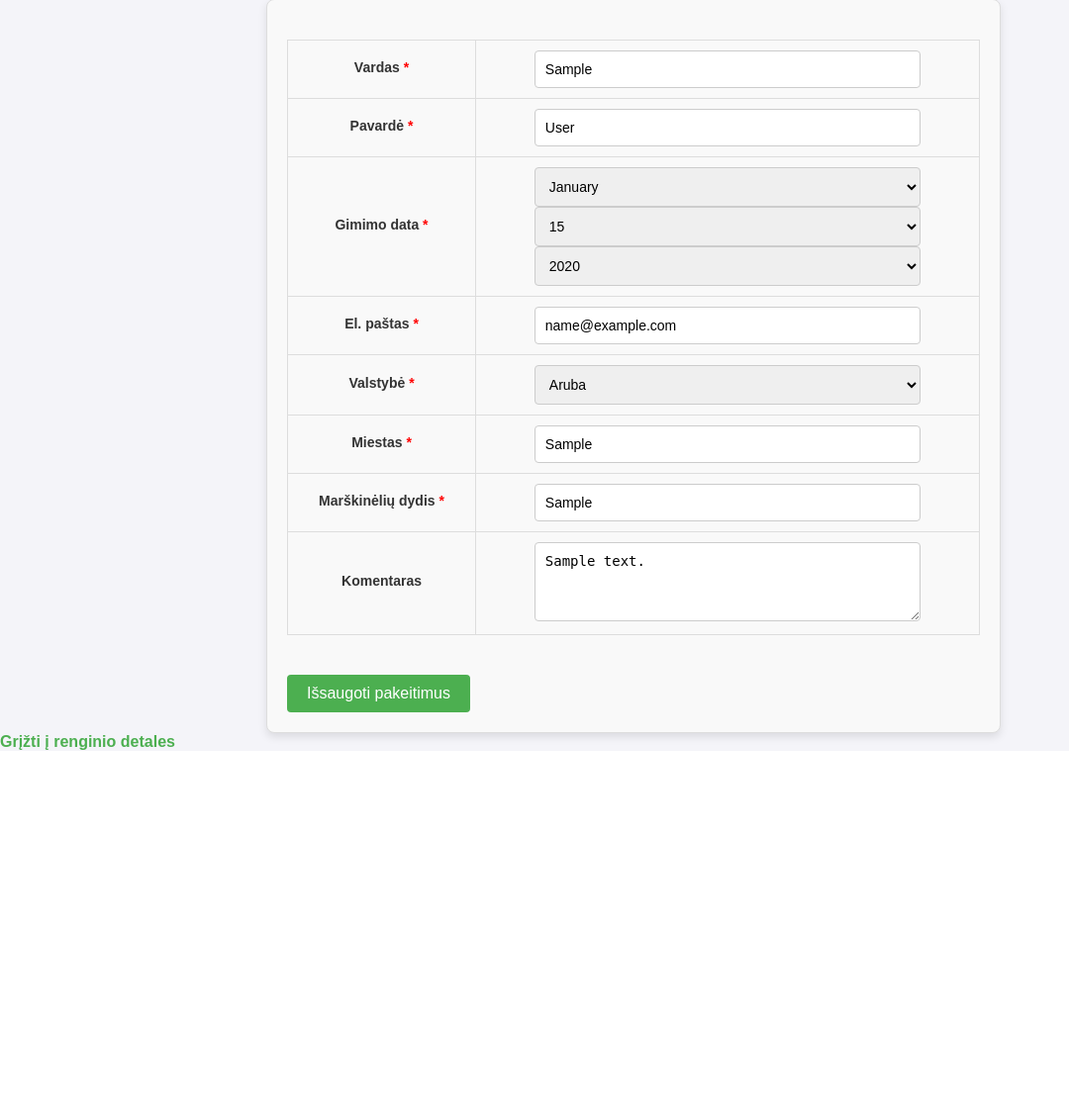
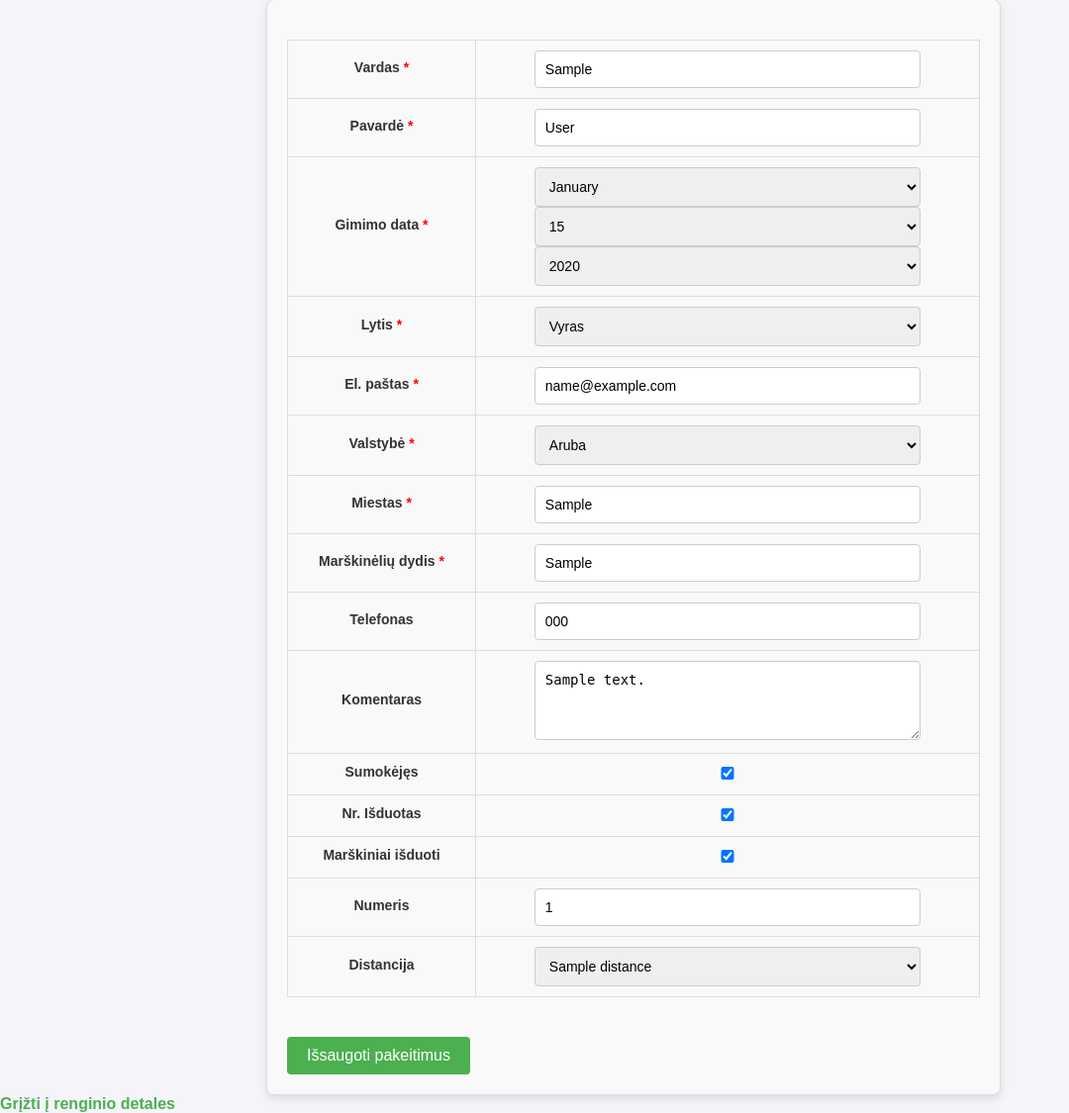
Before and after one commit to TidasKazlavickas/SportsEventsApp, a Django app: page /edit-participant/1/ in a window 1280 px wide. Shown: the part 78-1203 px from the top of the page at 99% size, without its empty margins (0-1080 px from the left). Before the commit the page ends 836 px from the top, so only its background shows below. Run offline with Django 5.2, Linux system fonts and the light colour scheme; tables that the repository leaves empty hold one stand-in row (values such as "Sample post").

Commit message:
Veikia edit participant

```diff
--- a/SportsEventApp/api/forms.py
+++ b/SportsEventApp/api/forms.py
@@ -175,6 +175,13 @@ class ParticipantForm(forms.ModelForm):
             self.fields['gender'].initial = user_profile.gender
             self.fields['date_of_birth'].initial = user_profile.date_of_birth
 
+    def clean_shirt_number(self):
+        shirt_number = self.cleaned_data.get('shirt_number')
+        # If the shirt number is an empty string, return None (or some default value)
+        if shirt_number == '':
+            return None
+        return shirt_number
+
 
 class UserProfileForm(forms.ModelForm):
     COUNTRY_CHOICES = [(country.name, country.name) for country in pycountry.countries]
--- a/SportsEventApp/api/templates/api/edit_participant.html
+++ b/SportsEventApp/api/templates/api/edit_participant.html
@@ -48,6 +48,15 @@
             <td>{{ form.date_of_birth }}</td>
         </tr>
         <tr>
+            <td><label for="{{ form.gender.id_for_label }}">Lytis
+                {% if form.email.field.required %}
+                    <span style="color: red;">*</span>
+                {% endif %}
+                </label>
+            </td>
+            <td>{{ form.gender }}</td>
+        </tr>
+        <tr>
             <td>
                 <label for="{{ form.email.id_for_label }}">
                     El. paštas
@@ -92,10 +101,35 @@
             <td>{{ form.shirt_size }}</td>
         </tr>
         <tr>
+            <td><label for="{{ form.phone_number.id_for_label }}">Telefonas</label></td>
+            <td>{{ form.phone_number }}</td>
+        </tr>
+        <tr>
             <td><label for="{{ form.comment.id_for_label }}">Komentaras</label></td>
             <td>{{ form.comment }}</td>
         </tr>
+        <tr>
+            <td><label for="{{ form.if_paid.id_for_label }}">Sumokėjęs</label></td>
+            <td>{{ form.if_paid }}</td>
+        </tr>
+        <tr>
+            <td><label for="{{ form.if_number_received.id_for_label }}">Nr. Išduotas</label></td>
+            <td>{{ form.if_number_received }}</td>
+        </tr>
+        <tr>
+            <td><label for="{{ form.if_shirt_received.id_for_label }}">Marškiniai išduoti</label></td>
+            <td>{{ form.if_shirt_received }}</td>
+        </tr>
+        <tr>
+            <td><label for="{{ form.shirt_number.id_for_label }}">Numeris</label></td>
+            <td>{{ form.shirt_number }}</td>
+        </tr>
+        <tr>
+            <td><label for="{{ form.distance.id_for_label }}">Distancija</label></td>
+            <td>{{ form.distance }}</td>
+        </tr>
     </table>
+
     <button type="submit">Išsaugoti pakeitimus</button>
 </form>
 
--- a/SportsEventApp/api/views.py
+++ b/SportsEventApp/api/views.py
@@ -340,6 +340,7 @@ def edit_participant(request, participant_id):
             if not DistanceParticipantAssociation.objects.filter(distance=selected_distance, participant=participant).exists():
                 DistanceParticipantAssociation.objects.create(distance=selected_distance, participant=participant)
 
+                # Only assign shirt number if necessary
             if request.POST.get('if_paid') == 'on' and not participant.shirt_number:
                 next_available_number = get_next_available_number(selected_distance)
 
@@ -347,8 +348,14 @@ def edit_participant(request, participant_id):
                 if next_available_number is not None:
                     participant.shirt_number = next_available_number
                     participant.save()
+            else:
+                participant.save()
 
             return redirect('event_detail', event_id=event.id)
+        else:
+            print("Form is not valid:", form.errors)  # Debugging output
+        return render(request, 'api/edit_participant.html', {'form': form, 'participant': participant, 'event': event})
+
     else:
         # Populate the form with the current participant data and selected distance
         form = ParticipantForm(event=event, instance=participant)
```
Also changed, not shown: 1 other file.
